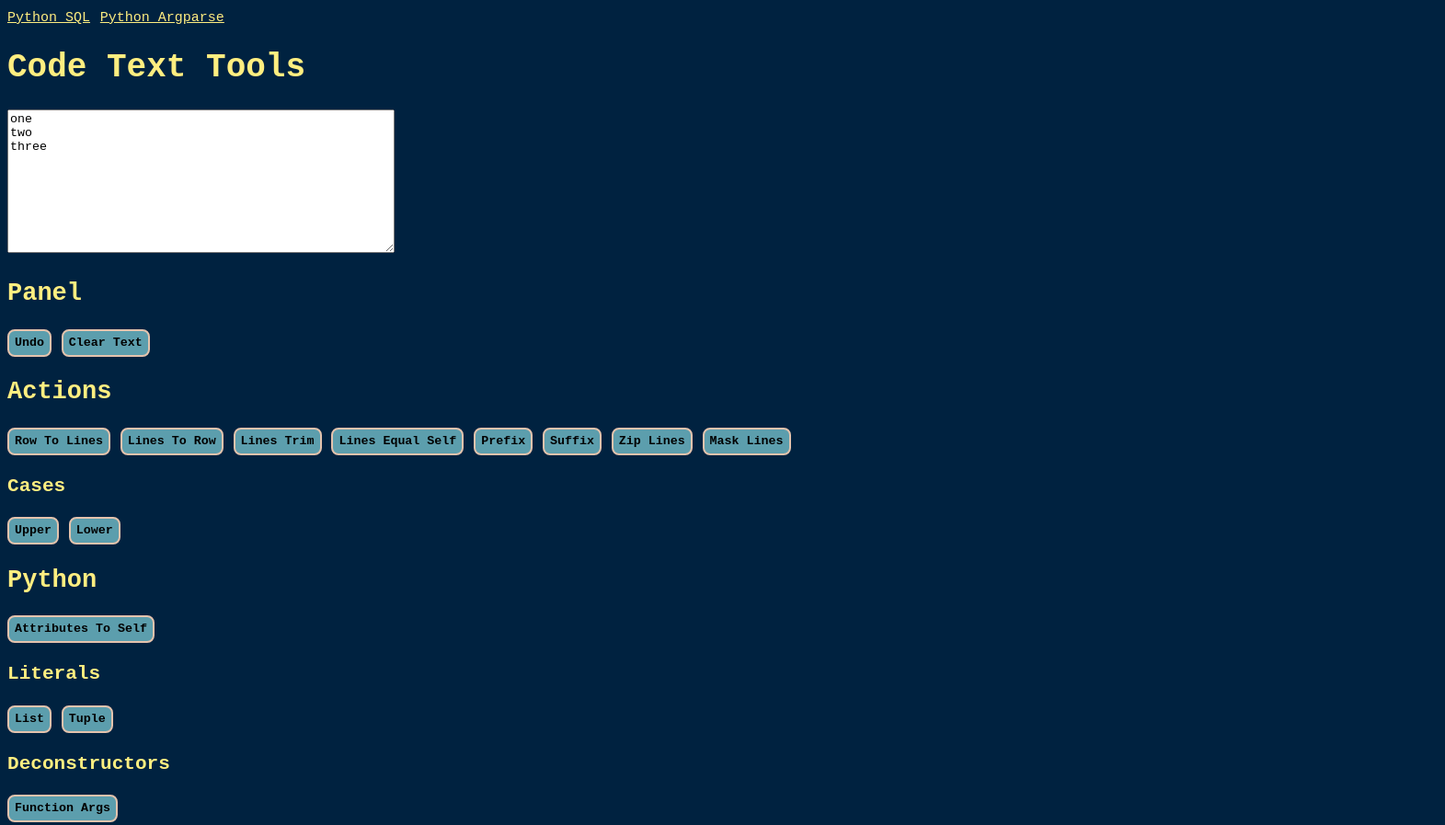
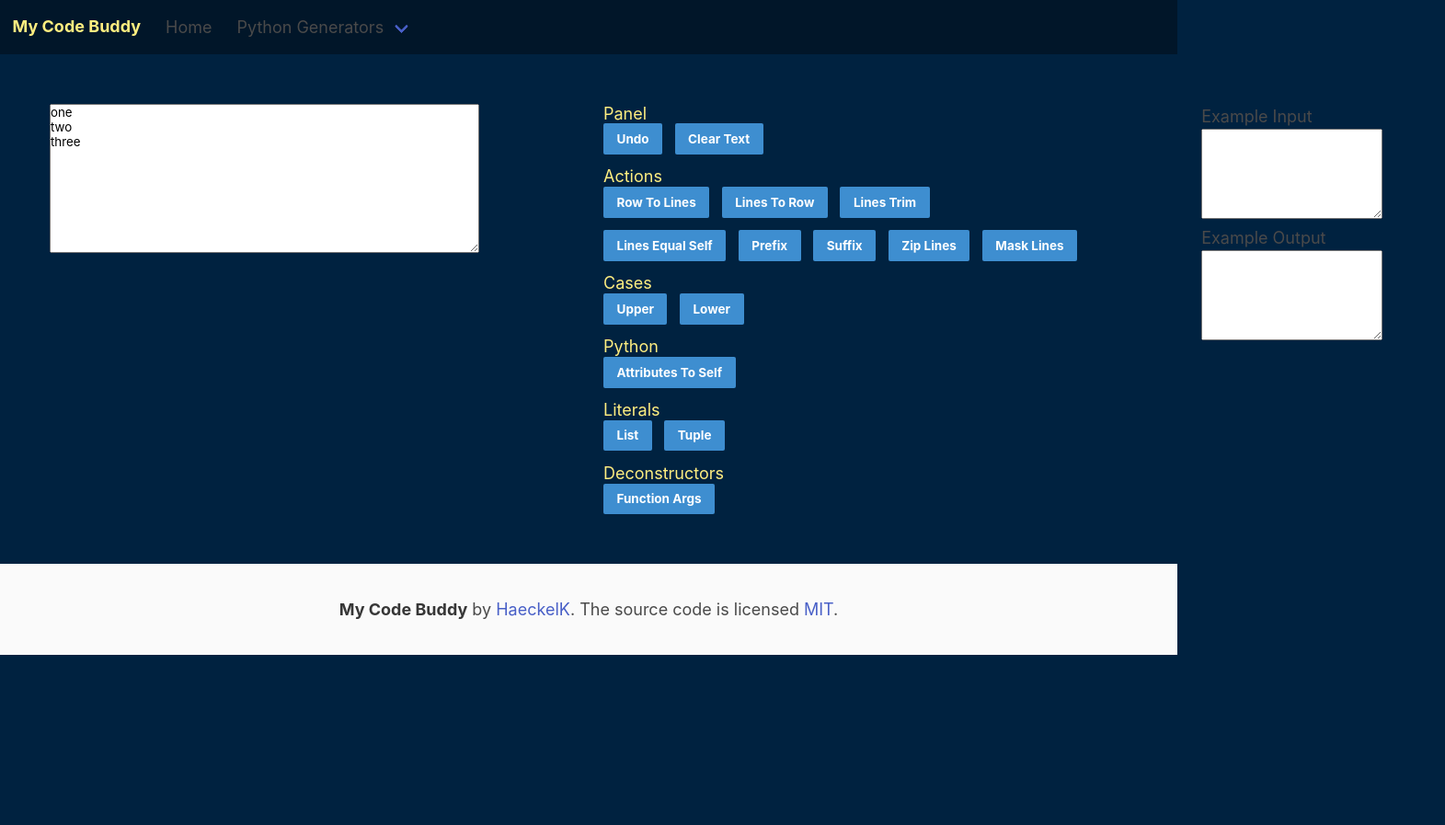
Before and after one commit to HaeckelK/code-text-tools, a plain HTML site: page index.html in a window 1280 px wide. Shown: the top 897 px of the page at 92% size, 1571 px wide, since content can reach past the window. After the commit the page ends 800 px from the top, so only its background shows below. Drawn offline with nearby package versions, Linux system fonts and the light colour scheme.

Commit message:
style: add some basic css with bulma

```diff
--- a/index.html
+++ b/index.html
@@ -4,44 +4,126 @@
   <meta charset="utf-8">
   <title>Code Text Tools</title>
   <meta name="viewport" content="width=device-width,initial-scale=1">
+  <link rel="stylesheet" href="https://cdn.jsdelivr.net/npm/bulma@0.9.3/css/bulma.min.css">
   <link rel="stylesheet" href="styles.css">
   <script src="scripts.js"></script>
 </head>
 <body>
-  <div>
-    <a href="/generator.html">Python SQL</a>
-    <a href="/argparse.html">Python Argparse</a>
+  <nav class="navbar" role="navigation" aria-label="main navigation" style="background-color:#011629;">
+    <div class="navbar-menu">
+      <div class="navbar-start">
+        <div class="navbar-brand">
+          <a class="navbar-item" href="/">
+            <h1><strong>My Code Buddy</strong></h1>
+          </a>
+
+          <a role="button" class="navbar-burger" aria-label="menu" aria-expanded="false">
+            <span aria-hidden="true"></span>
+            <span aria-hidden="true"></span>
+            <span aria-hidden="true"></span>
+          </a>
         </div>
-  <h1>Code Text Tools</h1>
-  <div>
+        <a class="navbar-item" href="/">
+          Home
+        </a>
+        <div class="navbar-item has-dropdown is-hoverable">
+          <a class="navbar-link">
+            Python Generators
+          </a>
+
+          <div class="navbar-dropdown">
+            <a class="navbar-item" href="/generator.html">
+              SQL
+            </a>
+            <a class="navbar-item" href="/argparse.html">
+              Argparse
+            </a>
+          </div>
+        </div>
+      </div>
+    </div>
+  </nav>
+  <main>
+  <div class="columns">
+    <div class="column">
+      <div class="section">
         <textarea id="inputText" name="inputText" rows="10" cols="50">one&#13;&#10;two&#13;&#10;three</textarea>
       </div>
-  <div>
+    </div>
+    <div class="column">
+      <div class="section">
         <h2>Panel</h2>
-    <button onclick="textProcessor.undo()" onmouseover="textProcessor.describe('undo');">Undo</button>
-    <button onclick="textProcessor.clearText()" onmouseover="textProcessor.describe('clearText');">Clear Text</button>
+        <div class="field is-grouped">
+          <p class="control">
+            <button class="button is-info is-small" onclick="textProcessor.undo()" onmouseover="textProcessor.describe('undo');">Undo</button>
+          </p>
+          <p class="control">
+            <button class="button is-info is-small" onclick="textProcessor.clearText()" onmouseover="textProcessor.describe('clearText');">Clear Text</button>
+          </p>
+        </div>
         <h2>Actions</h2>
-    <button onclick="textProcessor.processText(rowToLines)" onmouseover="textProcessor.describe('rowToLines');">Row To Lines</button>
-    <button onclick="textProcessor.processText(linesToRow)" onmouseover="textProcessor.describe('linesToRow');">Lines To Row</button>
-    <button onclick="textProcessor.processText(linesTrim)" onmouseover="textProcessor.describe('linesTrim');">Lines Trim</button>
-    <button onclick="textProcessor.processText(linesEqualSelf)" onmouseover="textProcessor.describe('linesEqualSelf');">Lines Equal Self</button>
-    <button onclick="textProcessor.processText(linesPrefix, 'Enter Prefix')" onmouseover="textProcessor.describe('linesPrefix');">Prefix</button>
-    <button onclick="textProcessor.processText(linesSuffix, 'Enter Suffix')" onmouseover="textProcessor.describe('linesSuffix');">Suffix</button>
-    <button onclick="textProcessor.processText(linesZip, 'Enter Delimiter')" onmouseover="textProcessor.describe('linesZip');">Zip Lines</button>
-    <button onclick="textProcessor.processText(mask, 'Enter Mask')" onmouseover="textProcessor.describe('mask');">Mask Lines</button>
+        <div class="field is-grouped">
+          <p class="control">
+            <button class="button is-info is-small" onclick="textProcessor.processText(rowToLines)" onmouseover="textProcessor.describe('rowToLines');">Row To Lines</button>
+          </p>
+          <p class="control">
+            <button class="button is-info is-small" onclick="textProcessor.processText(linesToRow)" onmouseover="textProcessor.describe('linesToRow');">Lines To Row</button>
+          </p>
+          <p class="control">
+            <button class="button is-info is-small" onclick="textProcessor.processText(linesTrim)" onmouseover="textProcessor.describe('linesTrim');">Lines Trim</button>
+          </p>
+        </div>
+        <div class="field is-grouped">
+          <p class="control">
+            <button class="button is-info is-small" onclick="textProcessor.processText(linesEqualSelf)" onmouseover="textProcessor.describe('linesEqualSelf');">Lines Equal Self</button>
+          </p>
+          <p class="control">
+            <button class="button is-info is-small" onclick="textProcessor.processText(linesPrefix, 'Enter Prefix')" onmouseover="textProcessor.describe('linesPrefix');">Prefix</button>
+          </p>
+          <p class="control">
+            <button class="button is-info is-small" onclick="textProcessor.processText(linesSuffix, 'Enter Suffix')" onmouseover="textProcessor.describe('linesSuffix');">Suffix</button>
+          </p>
+          <p class="control">
+            <button class="button is-info is-small" onclick="textProcessor.processText(linesZip, 'Enter Delimiter')" onmouseover="textProcessor.describe('linesZip');">Zip Lines</button>
+          </p>
+          <p class="control">
+            <button class="button is-info is-small" onclick="textProcessor.processText(mask, 'Enter Mask')" onmouseover="textProcessor.describe('mask');">Mask Lines</button>
+          </p>
+        </div>
         <h3>Cases</h3>
-    <button onclick="textProcessor.processText(upperCase)" onmouseover="textProcessor.describe('upperCase');">Upper</button>
-    <button onclick="textProcessor.processText(lowerCase)" onmouseover="textProcessor.describe('lowerCase');">Lower</button>
+        <div class="field is-grouped">
+          <p class="control">
+            <button class="button is-info is-small" onclick="textProcessor.processText(upperCase)" onmouseover="textProcessor.describe('upperCase');">Upper</button>
+          </p>
+          <p class="control">
+            <button class="button is-info is-small" onclick="textProcessor.processText(lowerCase)" onmouseover="textProcessor.describe('lowerCase');">Lower</button>
+          </p>
+        </div>
         <h2>Python</h2>
-    <button onclick="textProcessor.processText(linesToSelfAttributes)" onmouseover="textProcessor.describe('linesToSelfAttributes');">Attributes To Self</button>
+        <div class="field is-grouped">
+          <p class="control">
+            <button class="button is-info is-small" onclick="textProcessor.processText(linesToSelfAttributes)" onmouseover="textProcessor.describe('linesToSelfAttributes');">Attributes To Self</button>
+          </p>
+        </div>
         <h3>Literals</h3>
-    <button onclick="textProcessor.processText(linesToPythonLiteralList)" onmouseover="textProcessor.describe('linesToPythonLiteralList');">List</button>
-    <button onclick="textProcessor.processText(linesToPythonLiteralTuple)" onmouseover="textProcessor.describe('linesToPythonLiteralTuple');">Tuple</button>
+        <div class="field is-grouped">
+          <p class="control">
+            <button class="button is-info is-small" onclick="textProcessor.processText(linesToPythonLiteralList)" onmouseover="textProcessor.describe('linesToPythonLiteralList');">List</button>
+          </p>
+          <p class="control">
+            <button class="button is-info is-small" onclick="textProcessor.processText(linesToPythonLiteralTuple)" onmouseover="textProcessor.describe('linesToPythonLiteralTuple');">Tuple</button>
+          </p>
+        </div>
         <h3>Deconstructors</h3>
-    <button onclick="textProcessor.processText(deconstructFunctionArgs)" onmouseover="textProcessor.describe('deconstructFunctionArgs');">Function Args</button>
+        <div class="field is-grouped">
+          <p class="control">
+            <button class="button is-info is-small" onclick="textProcessor.processText(deconstructFunctionArgs)" onmouseover="textProcessor.describe('deconstructFunctionArgs');">Function Args</button>
+          </p>
         </div>
-
-  <div id="function_description_div">
+        </div>
+    </div>
+    <div class="column">
+      <div id="function_description_div" class="section">
         <h3 id="function_title"></h3>
         <p id="function_description"></p>
         <div>
@@ -51,6 +133,17 @@
           <textarea id="example_output" rows="6" readonly></textarea>
         </div>
       </div>
+    </div>
+  </div>
+  </main>
+  <footer class="footer">
+    <div class="content has-text-centered">
+      <p>
+        <strong>My Code Buddy</strong> by <a href="https://github.com/HaeckelK/code-text-tools">HaeckelK</a>. The source code is licensed
+        <a href="http://opensource.org/licenses/mit-license.php">MIT</a>.
+      </p>
+    </div>
+  </footer>
 
   <script>
       let textProcessor = {
--- a/styles.css
+++ b/styles.css
@@ -1,4 +1,4 @@
-body {
+html {
     background-color:#002240;
     color: #ccc;
     font-family: fira code,monospace;
@@ -18,14 +18,6 @@ button {
     border-width: 2px;
     border-style: solid;
 }
-button:hover {
-    background: #356c79;
-    border-color: #ec955b;
+footer{
+    padding: 2rem 1rem 2rem !important;
 }
-a {
-    font-size: 15px;
-    color: #ffee80;
-}
-a:hover {
-    color: #E4C3AD;
-}
```
Lines whose indentation alone changed are shown as unchanged.
